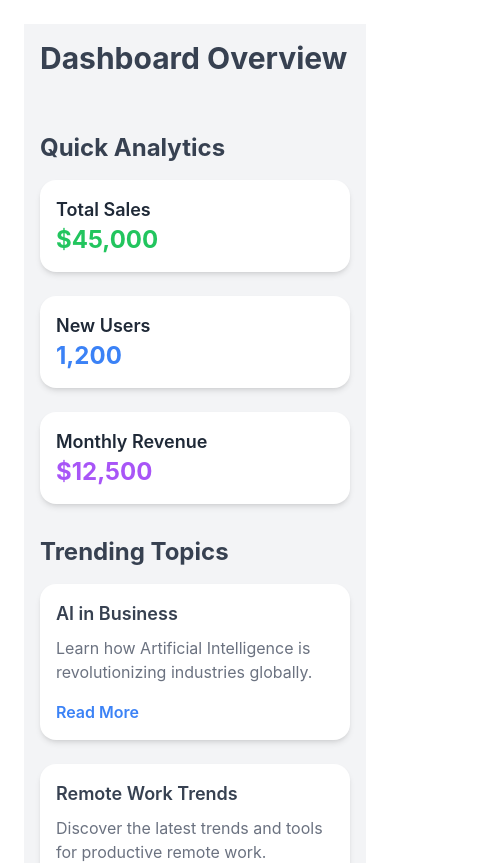
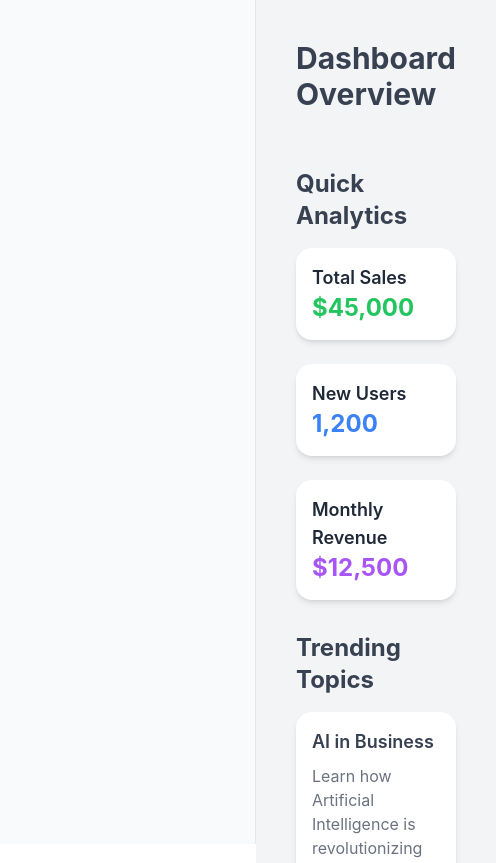
Before and after one commit to ottojoash/ai-marketing-system, a React (Create React App) app: page /dashboard in a window 390 px wide. Shown: the top 863 px of the page, 496 px wide, since content can reach past the window. Built offline with nearby package versions, Linux system fonts and the light colour scheme.

Commit message:
side bar fixed

```diff
--- a/src/App.js
+++ b/src/App.js
@@ -2,10 +2,8 @@ import React from "react";
 import { BrowserRouter as Router, Routes, Route } from "react-router-dom";
 import Login from "./pages/Login";
 import Signup from "./pages/Signup";
-import Sidebar from "./components/Shared/SideBar";
+import Layout from "./components/Shared/Layout"; // Import Layout
 import Dashboard from "./components/Dashboard/Dashboard";
-// import Overview from "./components/Pages/Overview";
-// import Reports from "./components/Pages/Reports";
 import Analytics from "./components/Analytics/Analytics";
 import CompetitorAnalytics from "./components/CompetitorAnalysis/CompetitorAnalysis";
 import StrategyBuilder from "./components/StrategyBuilder/StrategyBuilder";
@@ -18,27 +16,19 @@ const App = () => (
       <Route path="/" element={<Login />} />
       <Route path="/signup" element={<Signup />} />
 
-      {/* Protected Dashboard Layout */}
+      {/* Protected Routes with Layout */}
       <Route
         path="/dashboard/*"
         element={
-          <div className="flex min-h-screen">
-            {/* Sidebar */}
-            <Sidebar />
-
-            {/* Main Content Area */}
-            <div className="flex-1 p-6">
+          <Layout>
             <Routes>
               <Route path="/" element={<Dashboard />} />
-                {/* <Route path="/overview" element={<Overview />} /> */}
-                {/* <Route path="/reports" element={<Reports />} /> */}
               <Route path="/analytics" element={<Analytics />} />
               <Route path="/competitor-analytics" element={<CompetitorAnalytics />} />
               <Route path="/strategy-builder" element={<StrategyBuilder />} />
               <Route path="/settings" element={<Settings />} />
             </Routes>
-            </div>
-          </div>
+          </Layout>
         }
       />
     </Routes>
--- /dev/null
+++ b/src/components/Shared/Layout.js
@@ -0,0 +1,20 @@
+import React from "react";
+import Sidebar from "./SideBar";
+
+const Layout = ({ children }) => {
+  return (
+    <div className="flex min-h-screen">
+      {/* Sidebar */}
+      <aside className="w-64 bg-gray-50 border-r border-gray-200 fixed h-full">
+        <Sidebar />
+      </aside>
+
+      {/* Main Content Area */}
+      <div className="ml-64 flex-1 p-6 bg-gray-100">
+        {children}
+      </div>
+    </div>
+  );
+};
+
+export default Layout;
--- a/src/components/Shared/SideBar.js
+++ b/src/components/Shared/SideBar.js
@@ -10,7 +10,7 @@ import {
 } from "react-icons/fa";
 
 const Sidebar = () => (
-  <aside className="w-64 bg-gray-50 border-r border-gray-200 hidden md:block">
+  <aside className="fixed top-0 left-0 h-full w-64 bg-gray-50 border-r border-gray-200 hidden md:block">
     <div className="p-6">
       <h2 className="text-xl font-bold mb-6 text-gray-700">Dashboard</h2>
       <nav>
```
Lines whose indentation alone changed are shown as unchanged.
